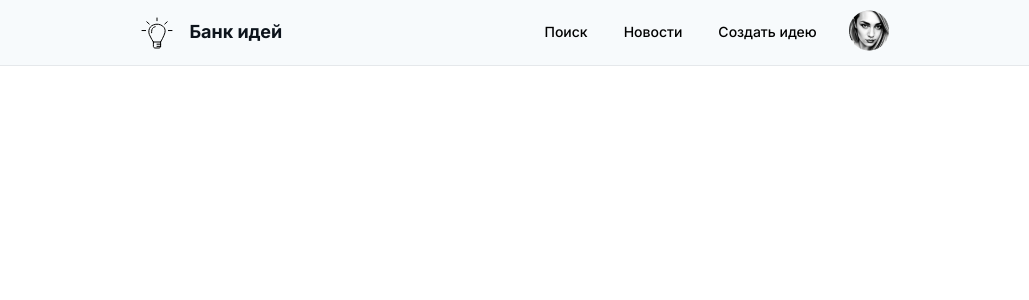
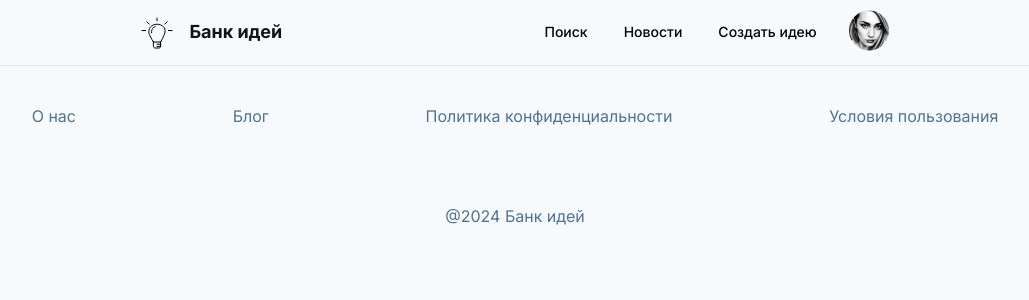
Before and after one commit to Talion220/Bank-of-ideas, a React (Vite) app: page / in a window 1280 px wide. Shown: the top 300 px of the page, without its empty margins (125-1154 px from the left). Built offline with nearby package versions, Linux system fonts and the light colour scheme.

Commit message:
footer added

```diff
--- a/src/index.css
+++ b/src/index.css
@@ -5,7 +5,12 @@ body {
     sans-serif;
   -webkit-font-smoothing: antialiased;
   -moz-osx-font-smoothing: grayscale;
+  background-color: rgba(247, 250, 252, 1);
 }
 h1,h2,h3,h4,h5,h6,p,a{
   color: rgba(13, 20, 28, 1);
 }
+a{
+  text-decoration: none;
+  color: inherit;
+}
--- a/src/pages/search/search.jsx
+++ b/src/pages/search/search.jsx
@@ -1,8 +1,13 @@
 import Header from "../../widgets/header/header";
+import Footer from "../../widgets/footer/footer";
 
 function Search(){
     return(
-        <Header />
+        <div className="search">
+            <Header />
+            <Footer />
+        </div>
+
     )
 }
 
--- /dev/null
+++ b/src/widgets/footer/footer.css
@@ -0,0 +1,17 @@
+footer{
+    height: 200px;
+    display: flex;
+    flex-direction: column;
+    justify-content: space-around;
+
+}
+footer nav{
+    display: flex;
+    justify-content: space-evenly;
+
+}
+footer a{
+    display: flex;
+    justify-content: center;
+    color: rgba(79, 115, 150, 1);
+}
--- /dev/null
+++ b/src/widgets/footer/footer.jsx
@@ -0,0 +1,17 @@
+import "./footer.css";
+
+function Footer() {
+    return(
+        <footer>
+            <nav>
+                <a href="#">О нас</a>
+                <a href="#">Блог</a>
+                <a href="#">Политика конфиденциальности</a>
+                <a href="#">Условия пользования</a>
+            </nav>
+                <a href="#">@2024 Банк идей</a>
+        </footer>
+    )
+}
+
+export default Footer;
--- a/src/widgets/header/header.css
+++ b/src/widgets/header/header.css
@@ -1,43 +1,41 @@
 header{
-    background-color: rgba(247, 250, 252, 1);
+    /* background-color: rgba(247, 250, 252, 1); */
     height: 65px;
     display: flex;
     align-items: center;
     justify-content: space-evenly;
     border-bottom: 1px solid rgba(229, 232, 235, 1);
 }
-.logo img{
+header .logo img{
     max-width: 32px;
     max-height: 32px;
     padding-right: 16px;
 }
-.logo{
+header .logo{
     display: flex;
     align-items: center;
 
 }
-.logo h3{
+header .logo h3{
     font-weight: 700;
     font-size: calc(12px + 6 * (100vw / 1280));
 }
 header a{
-    text-decoration: none;
-    color: inherit;
     margin-left: 40px;
 
 }
-nav{
+header nav{
     display: flex;
     align-items: center;
 }
 
-nav a{
+header nav a{
     margin-left: 36px;
     font-size: 14px;
     font-size: calc(10px + 4 * (100vw / 1280));
     font-weight: 500;
 }
-nav a:last-child{
+header nav a:last-child{
     margin-left: 32px;
     margin-right: 40px;
 }
```
